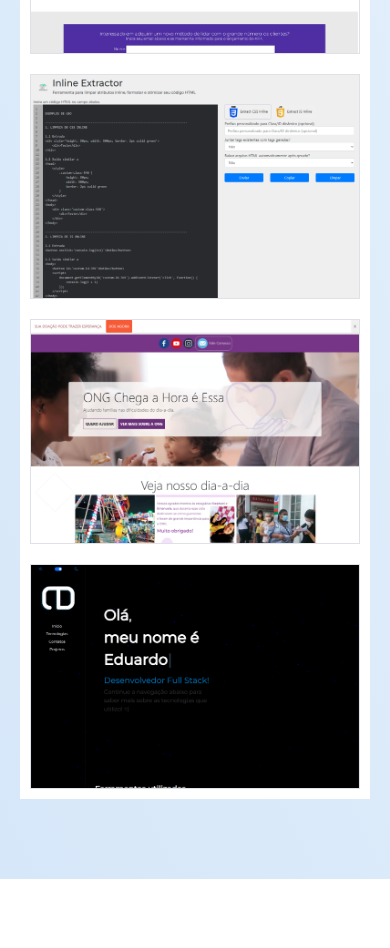
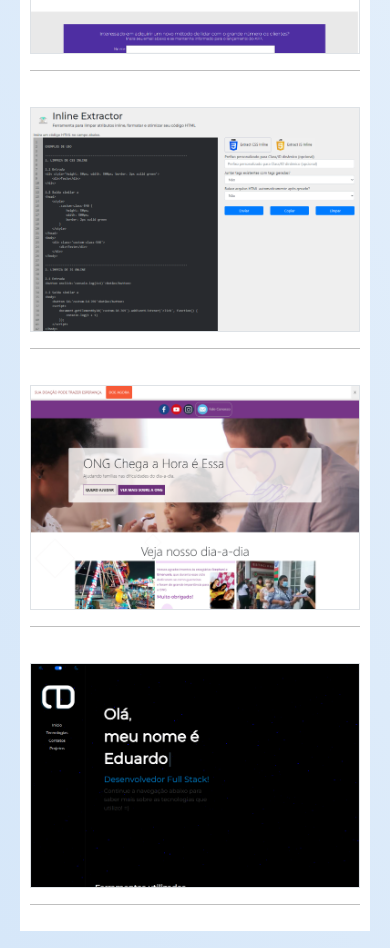
Before and after one commit to EduardoACavalcante/portfolio, a React (Create React App) app: page / in a window 390 px wide. Shown: the part 4562-5510 px from the top of the page. Before the commit the page ends 5441 px from the top, so only its background shows below. Built offline with nearby package versions, Linux system fonts and the light colour scheme.

Commit message:
Added dividers in projects

```diff
--- a/src/components/sections/Projects.js
+++ b/src/components/sections/Projects.js
@@ -21,6 +21,7 @@ class Projects extends Component {
                       <img src="projects/minhavez.png" style={{ width: "100%" }} />
                     </a>
                   </div>
+                  <hr class="hr hr-blurry d-md-none d-lg-none d-block" />
                 </Col>
                 <Col md={4}>
                   <div className="p-0 border" style={{ height: "225px", overflow: "hidden" }}>
@@ -28,6 +29,7 @@ class Projects extends Component {
                       <img src="projects/inline-extractor.png" style={{ width: "100%" }} />
                     </a>
                   </div>
+                  <hr class="hr hr-blurry d-md-none d-lg-none d-block" />
                 </Col>
                 <Col md={4}>
                   <div className="p-0 border" style={{ height: "225px", overflow: "hidden" }}>
@@ -35,6 +37,7 @@ class Projects extends Component {
                       <img src="projects/chega-hora-essa.png" style={{ width: "100%" }} />
                     </a>
                   </div>
+                  <hr class="hr hr-blurry d-md-none d-lg-none d-block" />
                 </Col>
                 <Col md={4}>
                   <div className="p-0 border" style={{ height: "225px", overflow: "hidden" }}>
@@ -42,6 +45,7 @@ class Projects extends Component {
                       <img src="projects/portifolio.png" style={{ width: "100%" }} />
                     </a>
                   </div>
+                  <hr class="hr hr-blurry d-md-none d-lg-none d-block" />
                 </Col>
                 <Col md={4} className="d-none d-md-block">
                   <div className="p-3 border d-flex justify-content-center align-items-center project-div square" style={{ height: "225px", overflow: "hidden", color: "var(--secondary-color)" }}>
@@ -52,6 +56,7 @@ class Projects extends Component {
                       </div>
                     </div>
                   </div>
+                  <hr class="hr hr-blurry d-md-none d-lg-none d-block" />
                 </Col>
                 <Col md={4} className="col-md-4 d-none d-md-block">
                   <div className="p-3 border d-flex justify-content-center align-items-center project-div square" style={{ height: "225px", overflow: "hidden", color: "var(--secondary-color)" }}>
@@ -62,6 +67,7 @@ class Projects extends Component {
                       </div>
                     </div>
                   </div>
+                  <hr className="hr hr-blurry d-md-none d-lg-none d-block" />
                 </Col>
               </Row>
             </Col>
--- a/src/styles/App.css
+++ b/src/styles/App.css
@@ -580,3 +580,7 @@ Adicionado ao mediaquery
 #svgImage {
   margin-top: 8px;
 }
+
+#projects {
+  margin-bottom: 0;
+}
```
